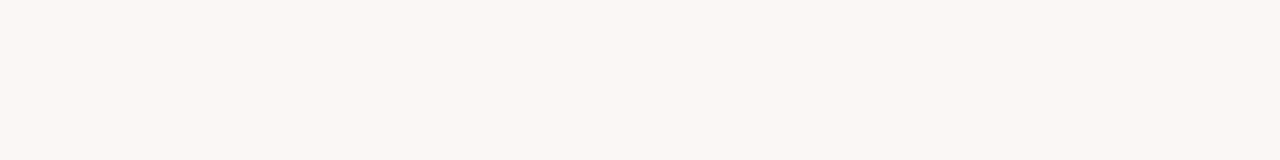
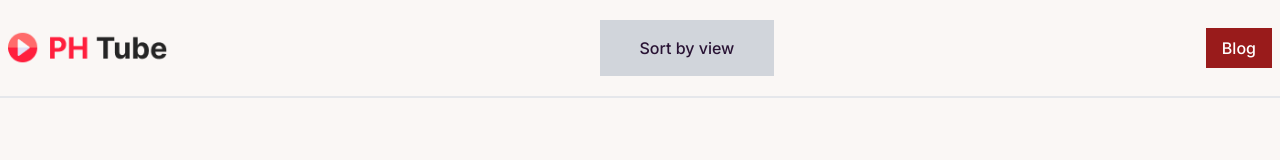
Before and after one commit to Sajib37/PHtube, a plain HTML site: page index.html in a window 1280 px wide. Drawn offline with nearby package versions, Linux system fonts and the light colour scheme.

Commit message:
header part completed

```diff
--- a/index.html
+++ b/index.html
@@ -31,6 +31,20 @@
 
 
     <body>
+        <!-- Header Part -->
+        <header class="">
+            <nav class="max-w-screen-xl mx-auto flex justify-between items-center px-2 py-4 md:py-5 border-b-2">
+                <div><img class="w-24 md:w-40" src="./images/Logo.png" alt=""></div>
+                <div><button class="bg-gray-300 py-4 px-4 md:px-10 font-medium">Sort by view</button></div>
+                <div><button class="bg-red-800 text-white py-2 px-4 font-medium">Blog</button></div>
+
+            </nav>
+        </header>
+
+        <!-- main part -->
+        <main>
+
+        </main>
 
         <!-- javascript Link -->
         <script src="./js/javascript.js"></script>
```
